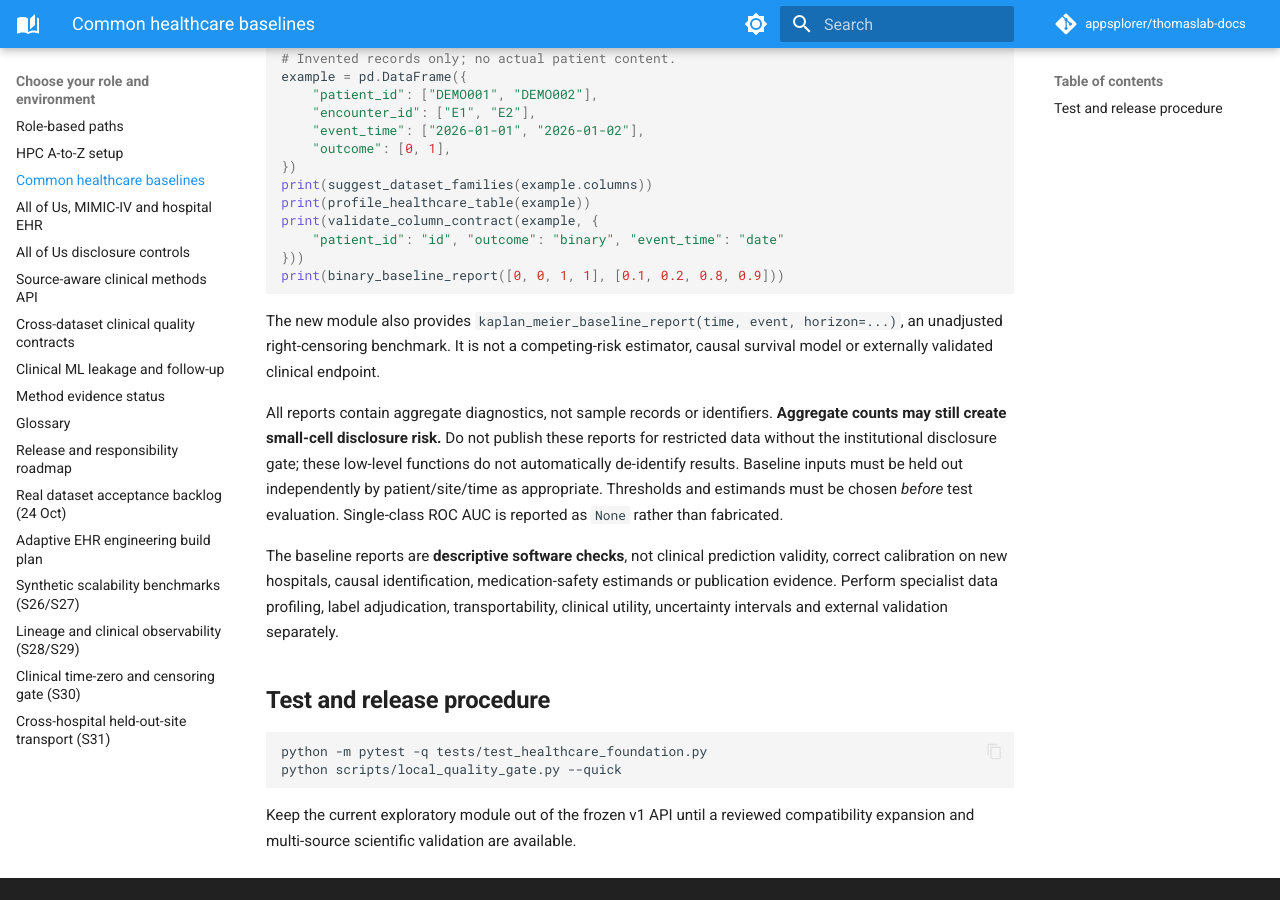
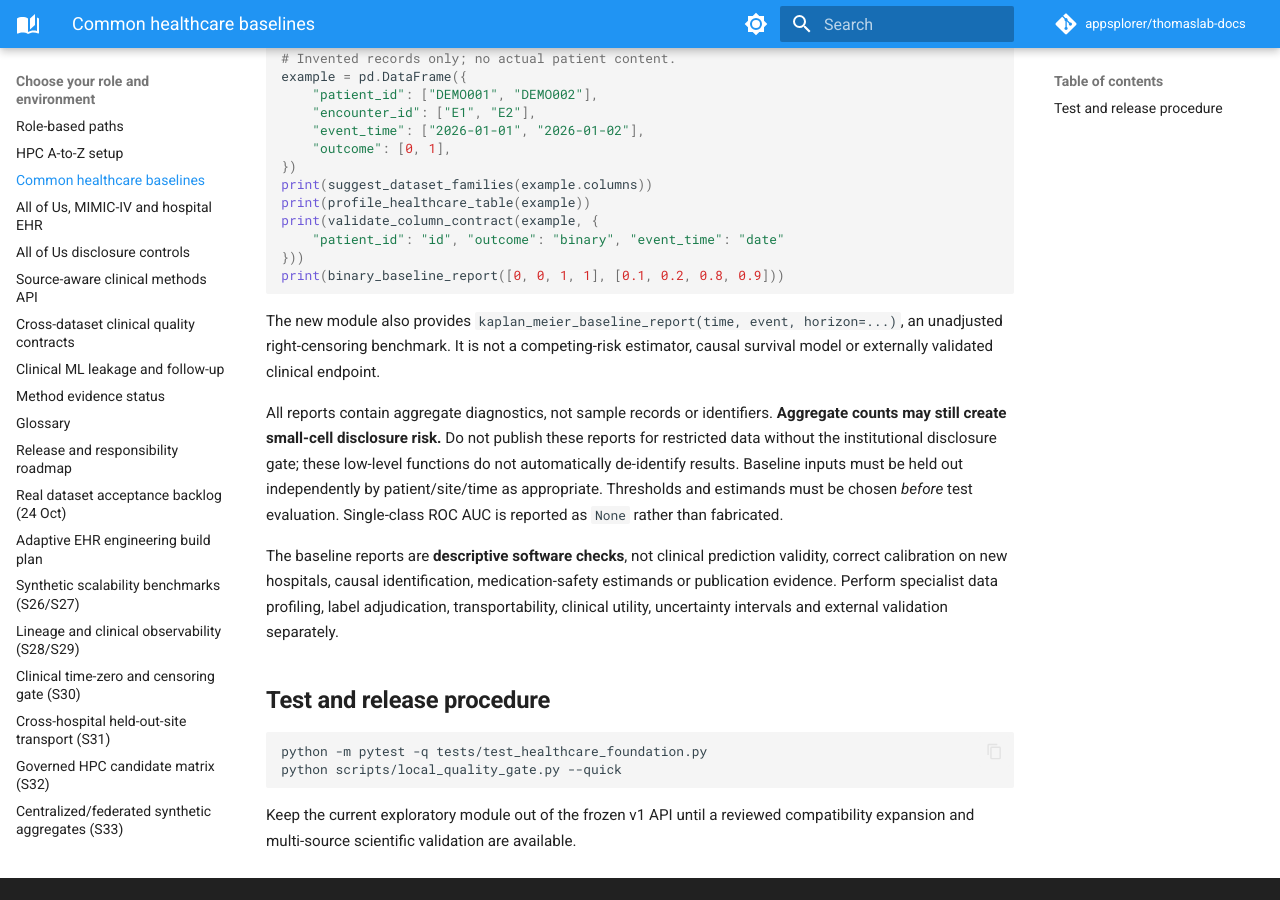
Before and after one commit to appsplorer/thomaslab-docs, an MkDocs documentation site: the page built from docs/guides/healthcare-foundation.md, in a window 1280 px wide and 900 px high, scrolled down 578 px. Built offline with MkDocs 1.6.1 and Material for MkDocs 9.7.7, drawn with Linux system fonts in a browser that asks for light colours; comment, search, counter and statistics services are not loaded.

Commit message:
test(ehr): register S32/S33 acceptance and documentation contracts

```diff
--- a/mkdocs.yml
+++ b/mkdocs.yml
@@ -87,6 +87,8 @@ nav:
       - 'Lineage and clinical observability (S28/S29)': reference/functions/lineage_observability.md
       - 'Clinical time-zero and censoring gate (S30)': reference/functions/study_safety_gate.md
       - 'Cross-hospital held-out-site transport (S31)': reference/functions/site_transport_gate.md
+      - 'Governed HPC candidate matrix (S32)': reference/functions/hpc_acceptance_contract.md
+      - 'Centralized/federated synthetic aggregates (S33)': reference/functions/federated_aggregate.md
   - 'Start here':
       - 'Home': index.md
       - 'First Session': getting-started/first-session.md
```
